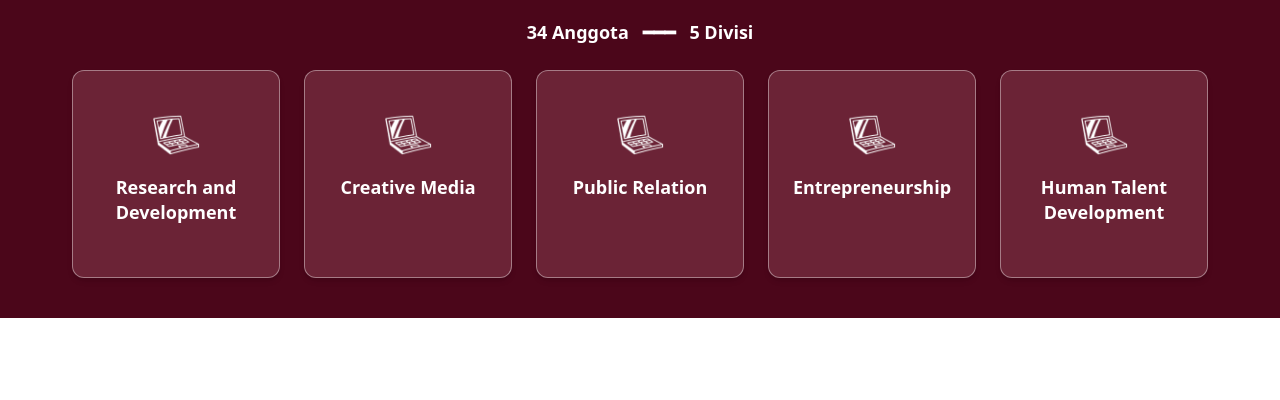
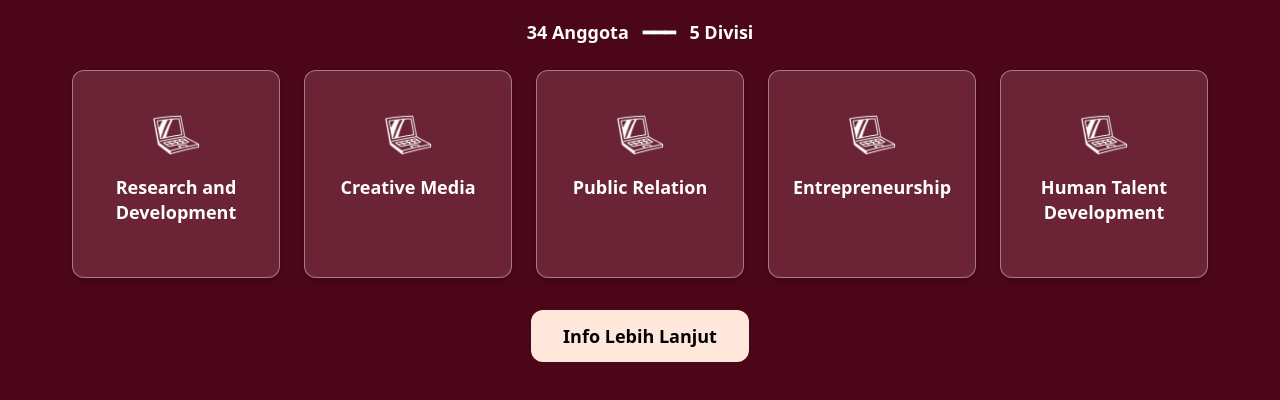
Before and after one commit to CatwisBot/himasi-unas, a Next.js app: page / in a window 1280 px wide. Shown: the part 1104-1504 px from the top of the page. Before the commit the page ends 1422 px from the top, so only its background shows below. Built offline with nearby package versions, Linux system fonts and the light colour scheme.

Commit message:
add link to structure page

```diff
--- a/components/shared/Home/Introduction.tsx
+++ b/components/shared/Home/Introduction.tsx
@@ -1,4 +1,5 @@
 import Image from "next/image";
+import Link from "next/link";
 import HIMASI from "@/app/favicon.ico";
 import Card from "@/components/ui/cardDivision";
 import { divisions } from "@/constants/Home/Division";
@@ -29,13 +30,19 @@ export default function Introduction() {
             <p className="text-xs md:text-sm lg:text-base xl:text-lg text-white font-bold whitespace-pre">34 Anggota   ━━━   5 Divisi</p>
           </div>
 
-          <div className="w-full max-w-sm sm:max-w-lg md:max-w-2xl lg:max-w-4xl xl:max-w-7xl flex justify-center mx-auto px-4 pb-10">
+          <div className="w-full max-w-sm sm:max-w-lg md:max-w-2xl lg:max-w-4xl xl:max-w-7xl flex justify-center mx-auto px-4 pb-8">
             <div className="flex flex-wrap justify-center gap-6">
               {divisions.map((division) => (
                 <Card key={division.id} {...division} />
               ))}
             </div>
           </div>
+
+          <div className="w-full flex justify-center pb-20">
+            <Link href="/struktur" className="bg-[#FFE8DB] text-xs md:text-sm lg:text-base xl:text-lg text-black font-bold px-4 md:px-8 py-3 rounded-xl hover:rotate-1 hover:bg-[#E4C6BE] transition">
+              Info Lebih Lanjut
+            </Link>
+          </div>
         </main>
     )
 }
```
